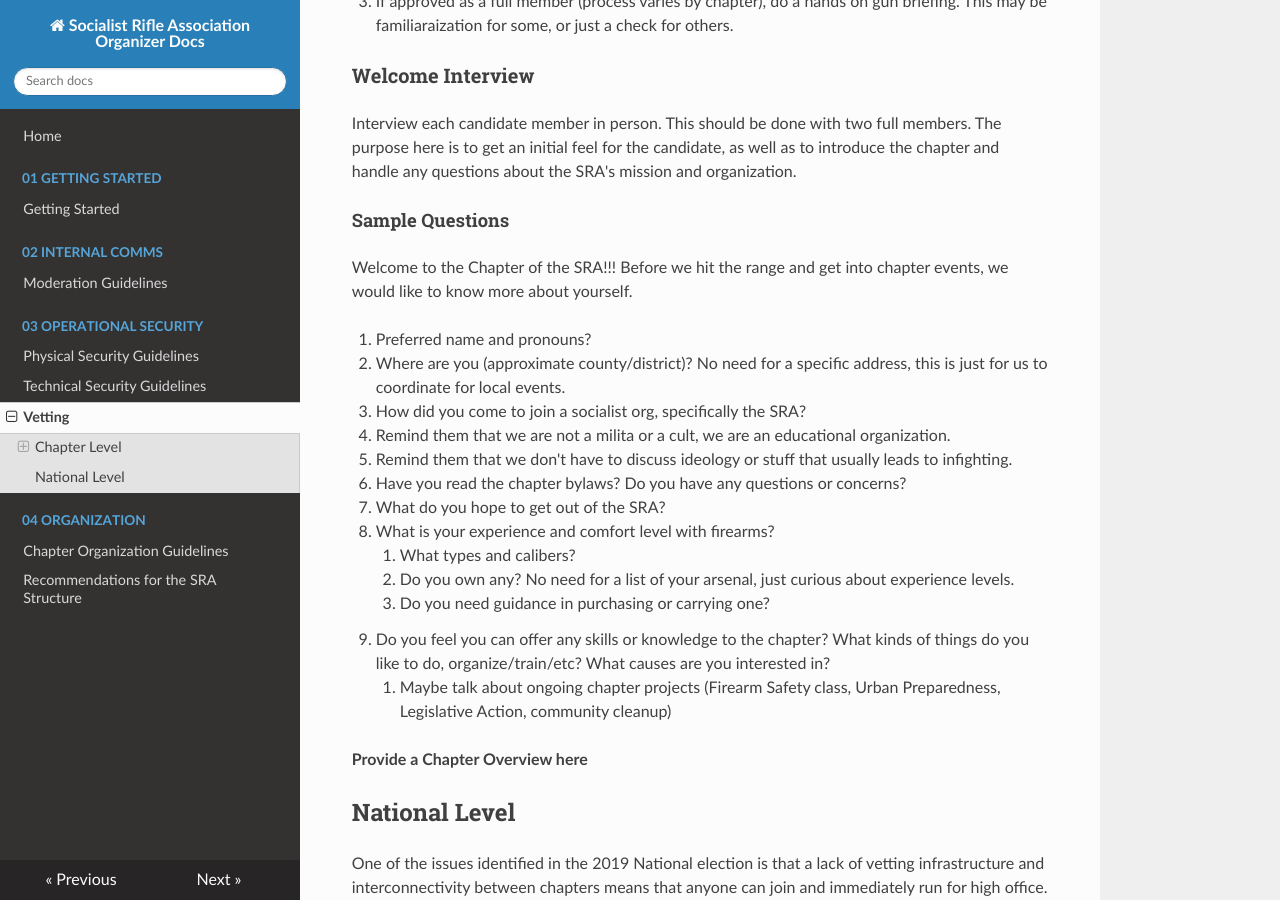
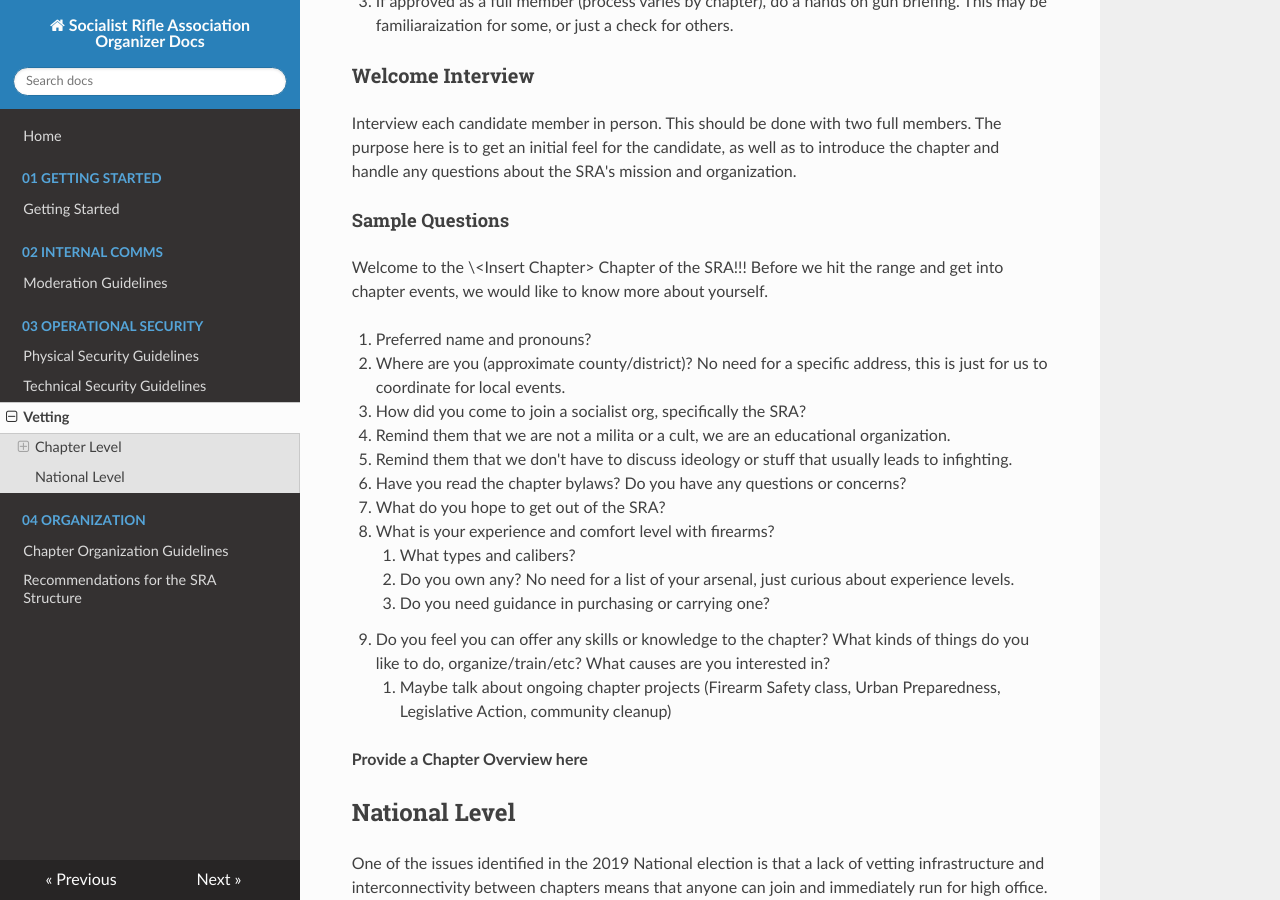
Before and after one commit to PLTCom/sraorganizerdocs, an MkDocs documentation site: the page built from docs/03-operational-security/vetting.md, in a window 1280 px wide and 900 px high, scrolled down 396 px. Built offline with MkDocs 1.6.1, drawn with Linux system fonts in a browser that asks for light colours; nearby versions of some CDN libraries.

Commit message:
more typos because the machine god hates me

```diff
--- a/docs/03-operational-security/vetting.md
+++ b/docs/03-operational-security/vetting.md
@@ -13,7 +13,7 @@ Interview each candidate member in person. This should be done with two full mem
 
 #### Sample Questions
 
-Welcome to the <Insert Chapter> Chapter of the SRA!!! Before we hit the range and get into chapter events, we would like to know more about yourself.
+Welcome to the \<Insert Chapter\> Chapter of the SRA!!! Before we hit the range and get into chapter events, we would like to know more about yourself.
 
 1. Preferred name and pronouns?
 2. Where are you (approximate county/district)? No need for a specific address, this is just for us to coordinate for local events.
```
